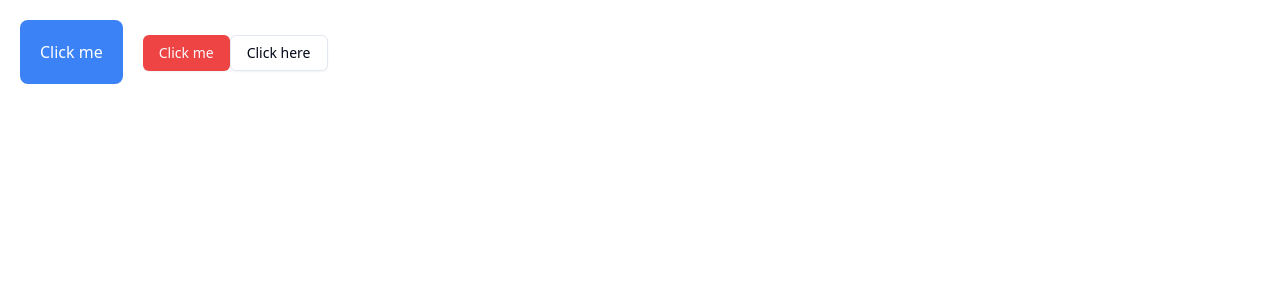
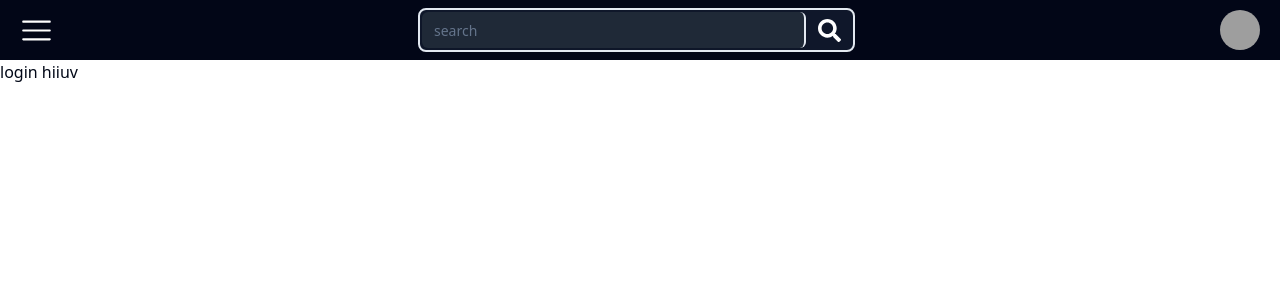
Before and after one commit to Pratik4230/devflix_frontend, a React (Vite) app: page /auth in a window 1280 px wide. Shown: the top 300 px of the page. Built offline with nearby package versions, Linux system fonts and the light colour scheme; grey boxes are pictures that could not be loaded.

Commit message:
Navbar and Sidebar

```diff
--- a/package.json
+++ b/package.json
@@ -10,6 +10,7 @@
     "preview": "vite preview"
   },
   "dependencies": {
+    "@radix-ui/react-avatar": "^1.1.1",
     "@radix-ui/react-icons": "^1.3.0",
     "@radix-ui/react-slot": "^1.1.0",
     "class-variance-authority": "^0.7.0",
@@ -17,6 +18,7 @@
     "lucide-react": "^0.447.0",
     "react": "^18.3.1",
     "react-dom": "^18.3.1",
+    "react-icons": "^5.3.0",
     "react-router-dom": "^6.26.2",
     "tailwind-merge": "^2.5.3",
     "tailwindcss-animate": "^1.0.7"
--- a/src/App.jsx
+++ b/src/App.jsx
@@ -1,28 +1,25 @@
-import { useState } from 'react'
-import { Button } from "@/components/ui/button"
-import {buttonVariants} from "@/components/ui/button"
-import {Link} from "react-router-dom"
 
+import { BrowserRouter, Routes , Route } from 'react-router-dom'
 import './App.css'
+import Home from './pages/Home'
+import Auth from './pages/Auth'
 
 function App() {
 
 
   return (
-    <>
-      <div>
-        <button className='bg-blue-500 p-5 m-5 text-white rounded-lg'>Click me</button>
-        <Button variant="destructive" >Click me</Button>
+    <BrowserRouter basename='/'>
+      <Routes>
+          <Route path='/' element={<Home/>}>
+            <Route path='auth' element={<Auth/>}/>
 
 
 
-
-        <Link to={"/google"} className={buttonVariants({ variant: "outline" })}>Click here</Link>
+          </Route>
+      </Routes>
 
 
-
-      </div>
-    </>
+    </BrowserRouter>
   )
 }
 
--- /dev/null
+++ b/src/components/Navbar.jsx
@@ -0,0 +1,26 @@
+import React from 'react'
+import { RxHamburgerMenu } from "react-icons/rx";
+import { Avatar, AvatarFallback, AvatarImage } from "@/components/ui/avatar";
+import { Input } from "@/components/ui/input";
+import { FaSearch } from "react-icons/fa";
+
+
+const Navbar = () => {
+  return (
+
+    <nav className=' bg-slate-950 flex items-center py-2 px-5 justify-between text-white '>
+      <div ><  RxHamburgerMenu size={33} color='white' /></div>
+
+     <div className='flex items-center bg-slate-900 border-2 rounded-lg pr-3 p-0.5 '> <Input type="text" placeholder="search" className="bg-gray-800  border-0 border-r-2 w-96 mr-3" /> <FaSearch size={23} />  </div>
+
+
+
+      <Avatar>
+  <AvatarImage src="https://github.com/shadcn.png" />
+  <AvatarFallback>CN</AvatarFallback>
+</Avatar>
+    </nav>
+  )
+}
+
+export default Navbar
--- /dev/null
+++ b/src/components/Sidebar.jsx
@@ -0,0 +1,26 @@
+import React from 'react'
+import { FaHome , FaVideo } from "react-icons/fa";
+import { MdSubscriptions , MdOutlinePlaylistPlay } from "react-icons/md";
+import { GrChannel } from "react-icons/gr";
+const Sidebar = () => {
+  return (
+    <aside className='bg-slate-900 text-white w-2/12 rounded-sm'>
+
+      <section className='border-y-2 border-gray-400  '>
+        <div className='flex px-8 py-2 m-2  ' > <FaHome  size={25} /> <span className='pl-7' >Home</span></div>
+        <div className='flex px-8 py-2 m-2  ' > <MdSubscriptions size={25} /> <span className='pl-7' >Subscription</span></div>
+      </section>
+
+      <section className='border-b-2 border-gray-400'>
+        <div className='flex px-8 py-2 m-2  ' > <GrChannel size={25} /> <span className='pl-7' >Your Channel</span></div>
+        <div className='flex px-8 py-2 m-2  ' > <FaVideo size={25} /> <span className='pl-7' >Liked videos</span></div>
+        <div className='flex px-8 py-2 m-2  ' > <MdOutlinePlaylistPlay size={25} /> <span className='pl-7' >Playlists</span></div>
+      </section>
+
+
+
+    </aside>
+  )
+}
+
+export default Sidebar
--- /dev/null
+++ b/src/components/ui/avatar.jsx
@@ -0,0 +1,33 @@
+import * as React from "react"
+import * as AvatarPrimitive from "@radix-ui/react-avatar"
+
+import { cn } from "@/lib/utils"
+
+const Avatar = React.forwardRef(({ className, ...props }, ref) => (
+  <AvatarPrimitive.Root
+    ref={ref}
+    className={cn("relative flex h-10 w-10 shrink-0 overflow-hidden rounded-full", className)}
+    {...props} />
+))
+Avatar.displayName = AvatarPrimitive.Root.displayName
+
+const AvatarImage = React.forwardRef(({ className, ...props }, ref) => (
+  <AvatarPrimitive.Image
+    ref={ref}
+    className={cn("aspect-square h-full w-full", className)}
+    {...props} />
+))
+AvatarImage.displayName = AvatarPrimitive.Image.displayName
+
+const AvatarFallback = React.forwardRef(({ className, ...props }, ref) => (
+  <AvatarPrimitive.Fallback
+    ref={ref}
+    className={cn(
+      "flex h-full w-full items-center justify-center rounded-full bg-muted",
+      className
+    )}
+    {...props} />
+))
+AvatarFallback.displayName = AvatarPrimitive.Fallback.displayName
+
+export { Avatar, AvatarImage, AvatarFallback }
--- /dev/null
+++ b/src/components/ui/input.jsx
@@ -0,0 +1,19 @@
+import * as React from "react"
+
+import { cn } from "@/lib/utils"
+
+const Input = React.forwardRef(({ className, type, ...props }, ref) => {
+  return (
+    (<input
+      type={type}
+      className={cn(
+        "flex h-9 w-full rounded-md border border-input bg-transparent px-3 py-1 text-sm shadow-sm transition-colors file:border-0 file:bg-transparent file:text-sm file:font-medium file:text-foreground placeholder:text-muted-foreground focus-visible:outline-none focus-visible:ring-1 focus-visible:ring-ring disabled:cursor-not-allowed disabled:opacity-50",
+        className
+      )}
+      ref={ref}
+      {...props} />)
+  );
+})
+Input.displayName = "Input"
+
+export { Input }
--- a/src/main.jsx
+++ b/src/main.jsx
@@ -2,12 +2,12 @@
 import { createRoot } from 'react-dom/client'
 import App from './App.jsx'
 import './index.css'
-import { BrowserRouter } from 'react-router-dom'
+
 
 createRoot(document.getElementById('root')).render(
   <StrictMode>
-    <BrowserRouter>
+
     <App />
-    </BrowserRouter>
+
   </StrictMode>,
 )
--- /dev/null
+++ b/src/pages/Auth.jsx
@@ -0,0 +1,7 @@
+const Auth = () => {
+    return (
+        <div>login hiiuv</div>
+    )
+}
+
+export default Auth;
--- /dev/null
+++ b/src/pages/Home.jsx
@@ -0,0 +1,26 @@
+import React from 'react'
+import { Outlet } from 'react-router-dom'
+import Navbar from '../components/Navbar'
+import Sidebar from '../components/Sidebar'
+
+const Home = () => {
+
+    const a = true
+
+  return (
+    <div>
+        <Navbar/>
+
+        <main className='flex'>
+       {/* <Sidebar/>  */}
+        <Outlet/>
+        </main>
+
+
+
+
+    </div>
+  )
+}
+
+export default Home
```
Also changed, not shown: 2 other files (tests, documents, lock files or other folders).
